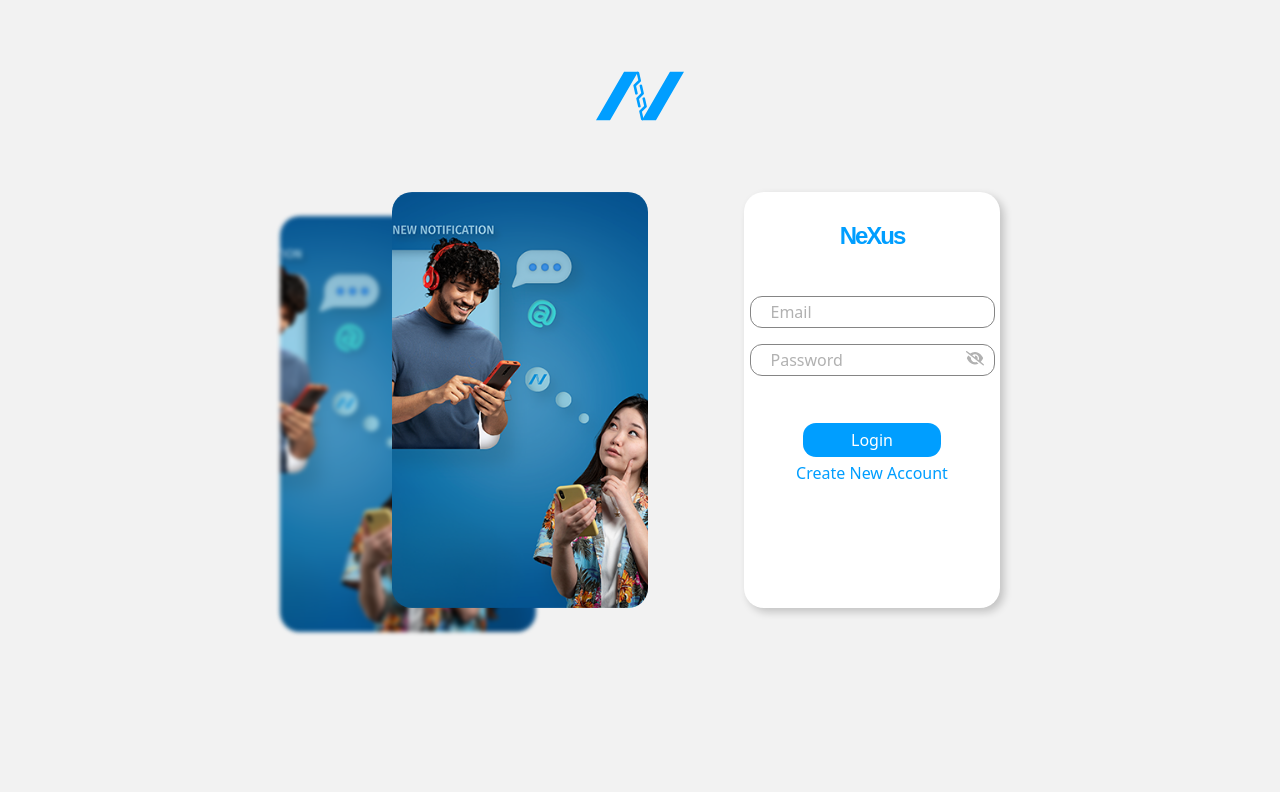
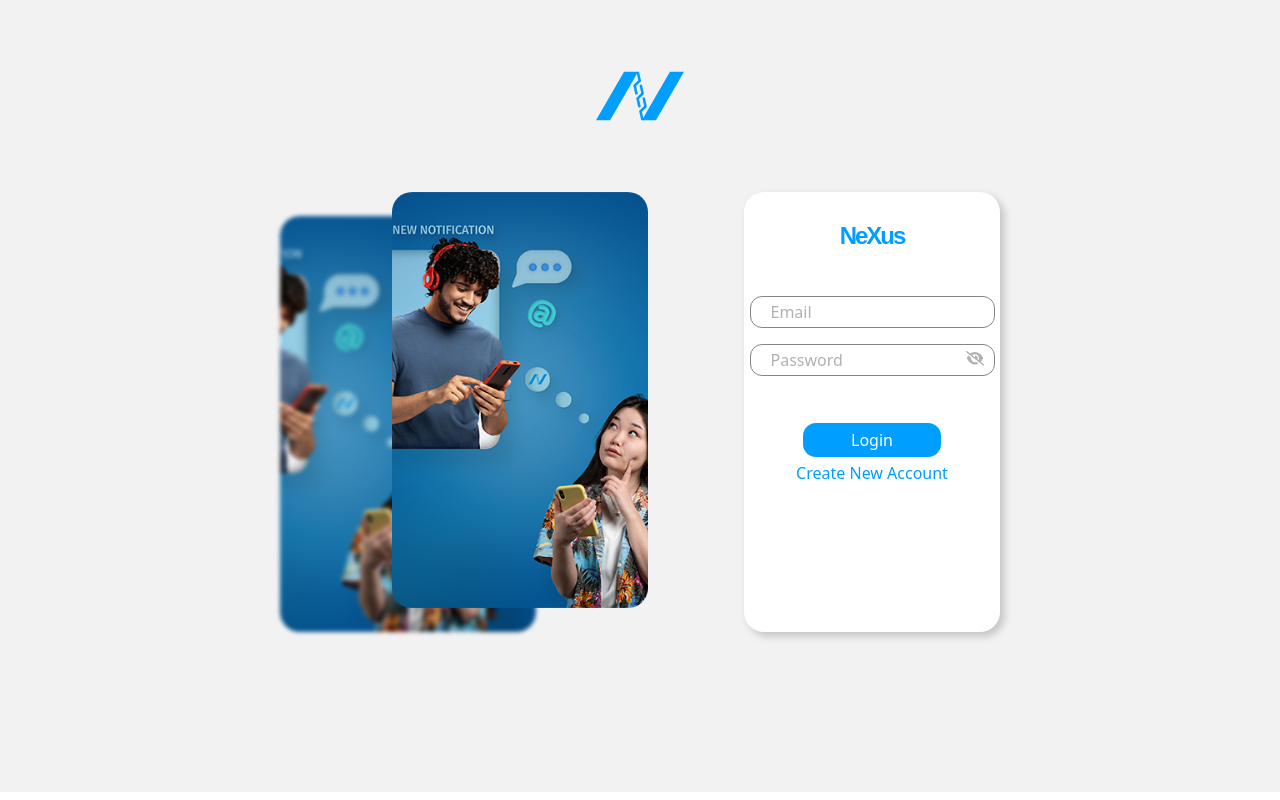
Before and after one commit to LymarPaller/nexus, a React (Vite) app: page /login in a window 1280 px wide. Shown: the top 800 px of the page. Built offline with nearby package versions, Linux system fonts and the light colour scheme.

Commit message:
fix: containers and formik errors

```diff
--- a/src/styles/LoginPage.scss
+++ b/src/styles/LoginPage.scss
@@ -76,11 +76,12 @@
 .login-container {
   background-color: var(--white);
   min-width: 16rem;
-  height: 52vh;
+  height: auto;
   border-radius: 20px;
   margin-left: 4rem;
   margin-right: 1rem;
   box-shadow: $shadow-4;
+  padding-bottom: 1rem;
 
   h1 {
     font-family: $headingFont;
@@ -94,14 +95,18 @@
 
   @include mobile {
     min-width: 16rem;
+    height: auto;
     margin-left: 0;
     margin-right: 0;
+    padding-bottom: 1rem;
   }
 
   @include tablet {
     min-width: 18rem;
+    height: auto;
     margin-left: 0;
     margin-right: 0;
+    padding-bottom: 1rem;
   }
 }
 
@@ -126,13 +131,6 @@
 
 .input-container {
   position: relative;
-
-  .error-container{
-    position: absolute;
-    width: 12rem;
-    right: -12.5rem;
-    top: .9rem;
-  }
 
   .password-toggle-button {
     background: none;
--- a/src/styles/RegisterPage.scss
+++ b/src/styles/RegisterPage.scss
@@ -30,11 +30,10 @@
   .register-input-container{
     position: relative;
 
-    .error-container{
+    .eye-icon{
       position: absolute;
-      width: 12rem;
-      right: -12.5rem;
-      top: .9rem;
+      right: .5rem;
+      top: 1.5rem;
     }
   }
 
```
